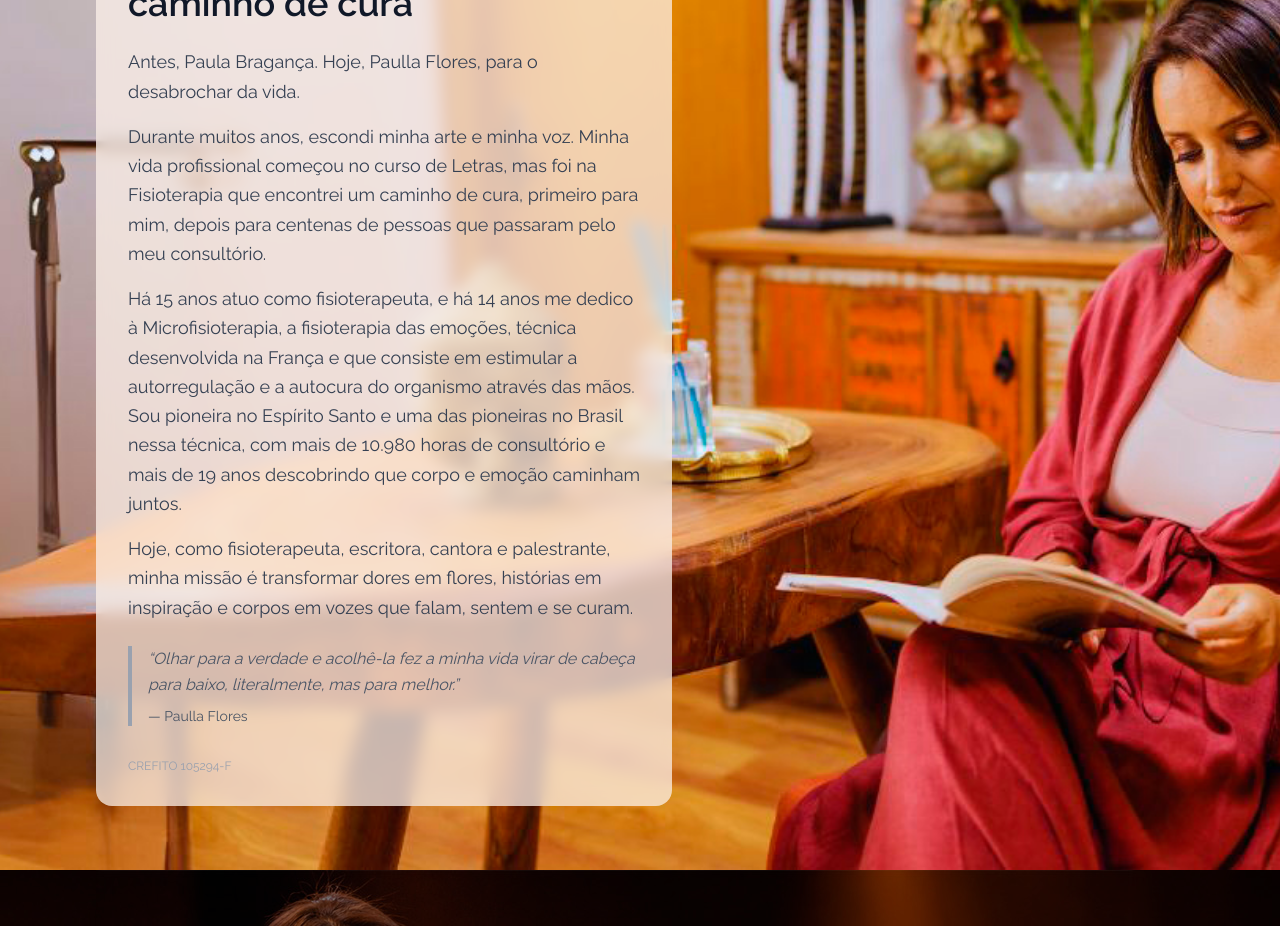
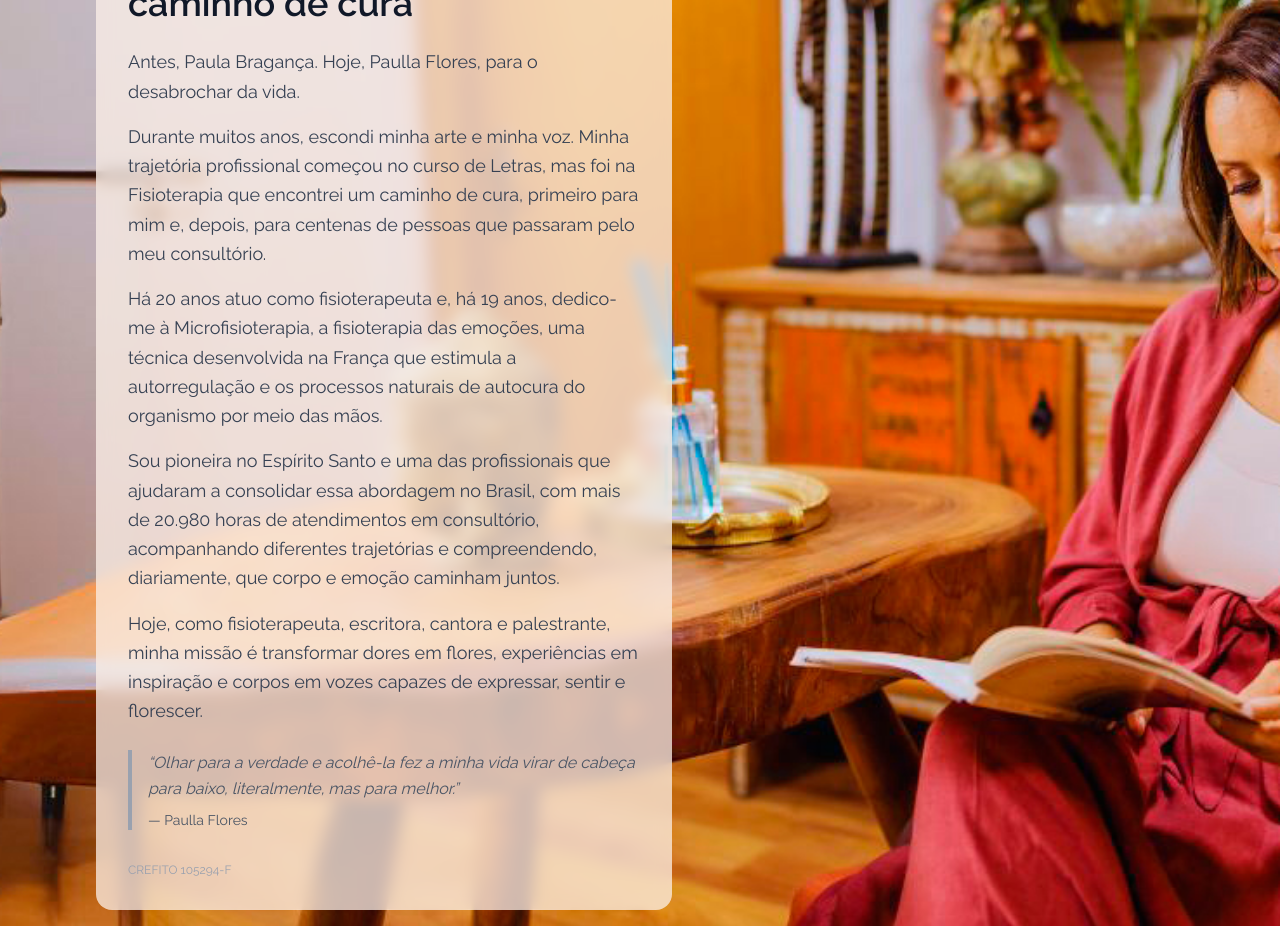
Before and after one commit to paullaflores/paulla-flores, a Next.js app: page / in a window 1280 px wide. Shown: the part 4000-4926 px from the top of the page. Built offline with nearby package versions, Linux system fonts and the light colour scheme.

Commit message:
Atualiza texto secao minha historia home

```diff
--- a/src/app/page.tsx
+++ b/src/app/page.tsx
@@ -247,24 +247,27 @@ export default function Home() {
                   Antes, Paula Bragança. Hoje, Paulla Flores, para o desabrochar da vida.
                 </p>
                 <p className="text-gray-700 text-lg leading-relaxed mb-4">
-                  Durante muitos anos, escondi minha arte e minha voz. Minha vida
+                  Durante muitos anos, escondi minha arte e minha voz. Minha trajetória
                   profissional começou no curso de Letras, mas foi na Fisioterapia que
-                  encontrei um caminho de cura, primeiro para mim, depois para centenas
+                  encontrei um caminho de cura, primeiro para mim e, depois, para centenas
                   de pessoas que passaram pelo meu consultório.
                 </p>
                 <p className="text-gray-700 text-lg leading-relaxed mb-4">
-                  Há 15 anos atuo como fisioterapeuta, e há 14 anos me dedico à
-                  Microfisioterapia, a fisioterapia das emoções, técnica desenvolvida na
-                  França e que consiste em estimular a autorregulação e a autocura do
-                  organismo através das mãos. Sou pioneira no Espírito Santo e uma das
-                  pioneiras no Brasil nessa técnica, com mais de 10.980 horas de
-                  consultório e mais de 19 anos descobrindo que corpo e emoção caminham
-                  juntos.
+                  Há 20 anos atuo como fisioterapeuta e, há 19 anos, dedico-me à
+                  Microfisioterapia, a fisioterapia das emoções, uma técnica desenvolvida
+                  na França que estimula a autorregulação e os processos naturais de
+                  autocura do organismo por meio das mãos.
+                </p>
+                <p className="text-gray-700 text-lg leading-relaxed mb-4">
+                  Sou pioneira no Espírito Santo e uma das profissionais que ajudaram a
+                  consolidar essa abordagem no Brasil, com mais de 20.980 horas de
+                  atendimentos em consultório, acompanhando diferentes trajetórias e
+                  compreendendo, diariamente, que corpo e emoção caminham juntos.
                 </p>
                 <p className="text-gray-700 text-lg leading-relaxed mb-6">
                   Hoje, como fisioterapeuta, escritora, cantora e palestrante, minha missão
-                  é transformar dores em flores, histórias em inspiração e corpos em vozes
-                  que falam, sentem e se curam.
+                  é transformar dores em flores, experiências em inspiração e corpos em
+                  vozes capazes de expressar, sentir e florescer.
                 </p>
                 <blockquote className="border-l-4 border-gray-400 pl-4 mb-8">
                   <p className="text-gray-600 text-base italic leading-relaxed">
```
